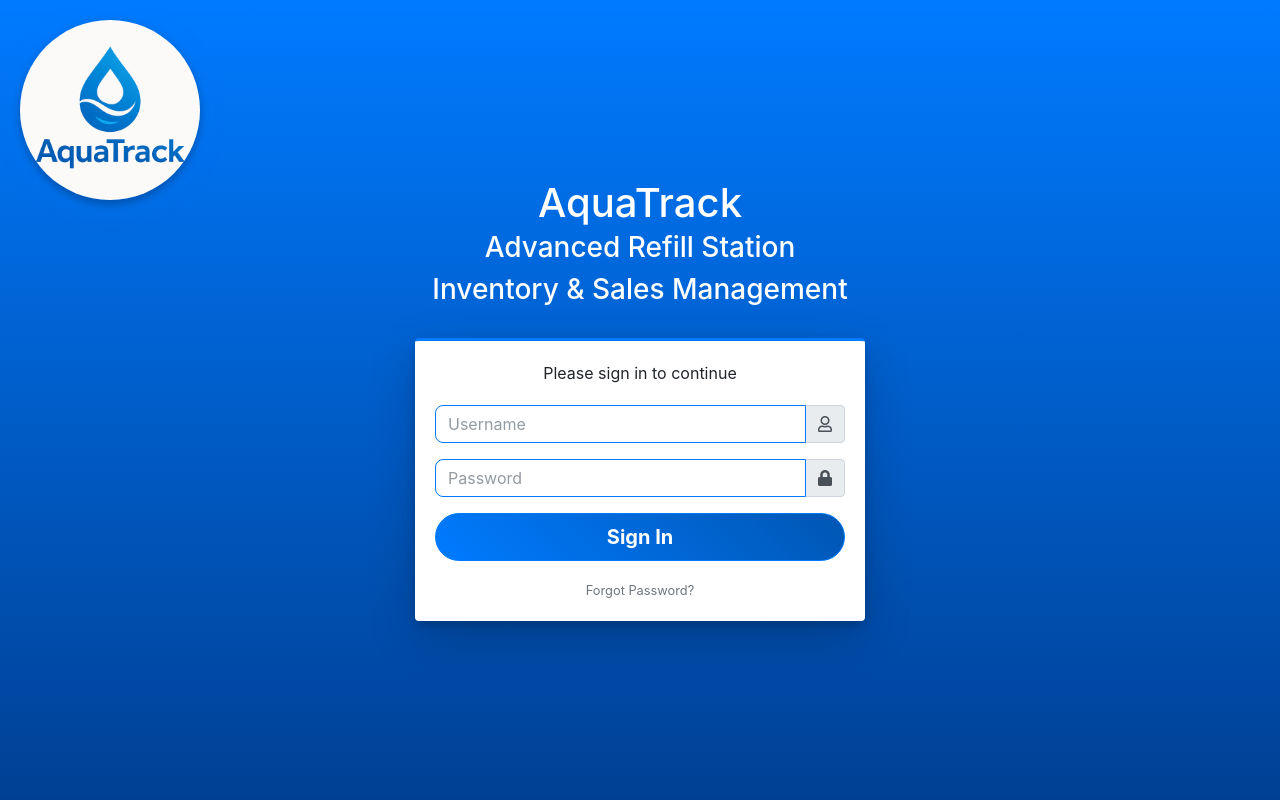
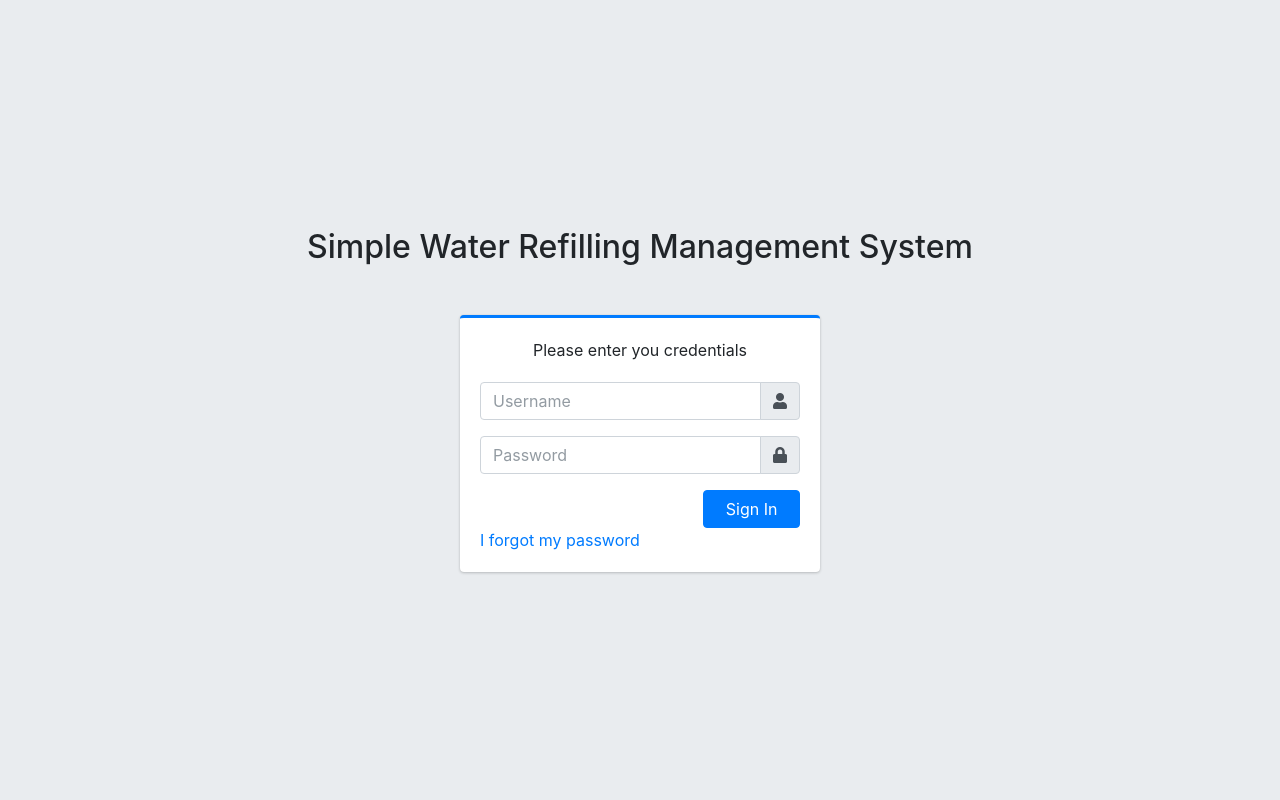
Before and after one commit to Ranel4142001/capstone, a PHP site: page /water_refilling/admin/login.php in a window 1280 px wide. Run offline with PHP 8.4, Linux system fonts and the light colour scheme; data comes from the database, SQL or seed files in the repository; some libraries are stand-ins or nearby versions.

Commit message:
okay pa mada nalang ahahah

```diff
--- a/admin/login.php
+++ b/admin/login.php
@@ -1,136 +1,68 @@
-<?php
-session_start();
-
-require_once('../config.php');
-
-
-// Handle login form submission
-if ($_SERVER['REQUEST_METHOD'] === 'POST') {
-    $username = $_POST['username'] ?? '';
-    $password = $_POST['password'] ?? '';
-
-    $qry = $conn->query("SELECT * FROM users WHERE username = '{$conn->real_escape_string($username)}'");
-    if ($qry && $qry->num_rows > 0) {
-        $user = $qry->fetch_assoc();
-        if (password_verify($password, $user['password'])) {
-            // Save user info to session
-            $_SESSION['userdata'] = $user;
-
-            header("Location: /water_refilling/admin/index.php");
-            exit();
-        } else {
-            $error = "Incorrect password.";
-        }
-    } else {
-        $error = "Username not found.";
-    }
-}
-?>
-
+<?php require_once('../config.php') ?>
 <!DOCTYPE html>
-<html lang="en" style="height: auto;">
-<?php require_once('inc/header.php'); ?>
-
-<body class="hold-transition login-page" style="background: linear-gradient(180deg, #007bff, #004094); position: relative;">
-<script> start_loader(); </script>
-
-<!-- AquaTrack Logo -->
-<div style="position: absolute; top: 20px; left: 20px; z-index: 10;">
-  <img src="../AquaTrack.png" alt="AquaTrack Logo" style="width: 180px; height: auto; border-radius: 50%; box-shadow: 0px 4px 10px rgba(0, 0, 0, 0.3); filter: drop-shadow(0px 4px 10px rgba(0, 123, 255, 0.5));">
-</div>
-
-<!-- Title & Description -->
-<div class="text-center mb-3">
-  <h1 class="fw-bold text-light mb-1">AquaTrack</h1>
-  <h3 class="fw-semibold text-light">Advanced Refill Station</h3>
-  <h3 class="fw-semibold text-light mb-3">Inventory & Sales Management</h3>
-</div>
-
-<!-- Login Box -->
-<div class="login-box" style="width: 450px; max-width: 90%;">
-  <div class="card card-outline card-primary shadow-lg rounded-3">
+<html lang="en" class="" style="height: auto;">
+ <?php require_once('inc/header.php') ?>
+<body class="hold-transition login-page">
+  <script>
+    start_loader()
+  </script>
+  <h2 class="text-center mb-4 pb-4"><?php echo $_settings->info('name') ?></h2>
+<div class="login-box">
+  <!-- /.login-logo -->
+  <div class="card card-outline card-primary">
     <div class="card-body">
-      <p class="login-box-msg">Please sign in to continue</p>
-
-      <?php if (!empty($error)): ?>
-        <div class="alert alert-danger text-sm"><?= $error ?></div>
-      <?php endif; ?>
+      <p class="login-box-msg">Please enter you credentials</p>
 
       <form id="login-frm" action="" method="post">
         <div class="input-group mb-3">
-          <input type="text" class="form-control custom-input" name="username" placeholder="Username" required>
-          <div class="input-group-append"><span class="input-group-text fas fa-user"></span></div>
-        </div>
-
-        <div class="input-group mb-3">
-          <!-- Added id property for toggle functionality -->
-          <input type="password" id="password-field" class="form-control custom-input" name="password" placeholder="Password" required>
+          <input type="text" class="form-control" name="username" placeholder="Username">
           <div class="input-group-append">
-            <!-- Added a clickable lock icon for view/hide -->
-            <span class="input-group-text">
-              <i class="fas fa-lock toggle-password" style="cursor: pointer;"></i>
-            </span>
+            <div class="input-group-text">
+              <span class="fas fa-user"></span>
+            </div>
           </div>
         </div>
-
-        <div class="row">
-          <div class="col-12 mb-2">
-            <button type="submit" class="btn btn-primary btn-block btn-lg rounded-pill custom-button">Sign In</button>
+        <div class="input-group mb-3">
+          <input type="password" class="form-control" name="password" placeholder="Password">
+          <div class="input-group-append">
+            <div class="input-group-text">
+              <span class="fas fa-lock"></span>
+            </div>
           </div>
         </div>
+        <div class="row">
+          <div class="col-8">
+          </div>
+          <!-- /.col -->
+          <div class="col-4">
+            <button type="submit" class="btn btn-primary btn-block">Sign In</button>
+          </div>
+          <!-- /.col -->
+        </div>
       </form>
+      <!-- /.social-auth-links -->
 
-      <div class="text-center mt-2">
-        <small class="text-muted">
-            <a href="../forgotpassword/index.php" class="text-muted">Forgot Password?</a>
-        </small>
-      </div>
+      <a href="../forgotpassword/index.php">I forgot my password</a>
 
-<!-- Styles -->
-<style>
-body { background: linear-gradient(180deg, #007bff 0%, #004094 100%); }
-.login-box {
-  box-shadow: 0px 4px 10px rgba(0, 0, 0, 0.2);
-  border-radius: 10px;
-  background-color: #f4f8fb;
-}
-.custom-input {
-  padding: 12px;
-  border-radius: 8px;
-  border: 1px solid #007bff;
-  background: #ffffff;
-}
-.custom-button {
-  background: linear-gradient(45deg, #007bff, #0056b3);
-  transition: 0.3s ease-in-out;
-  color: white;
-  font-weight: bold;
-}
-.custom-button:hover {
-  background: linear-gradient(45deg, #0056b3, #004094);
-}
-.text-light { color: #ffffff !important; }
-</style>
 
-<!-- Scripts -->
+    </div>
+    <!-- /.card-body -->
+  </div>
+  <!-- /.card -->
+</div>
+<!-- /.login-box -->
+
+<!-- jQuery -->
 <script src="plugins/jquery/jquery.min.js"></script>
+<!-- Bootstrap 4 -->
 <script src="plugins/bootstrap/js/bootstrap.bundle.min.js"></script>
+<!-- AdminLTE App -->
 <script src="dist/js/adminlte.min.js"></script>
 
-<!-- Added script for toggling password visibility -->
 <script>
-$(document).ready(function(){
-    $('.toggle-password').click(function(){
-        var passwordField = $('#password-field');
-        // Toggle field type between password and text
-        var type = passwordField.attr('type') === 'password' ? 'text' : 'password';
-        passwordField.attr('type', type);
-        // Toggle icon between lock and unlock
-        $(this).toggleClass('fa-lock fa-unlock-alt');
-    });
-});
+  $(document).ready(function(){
+    end_loader();
+  })
 </script>
-
-<script> $(document).ready(function(){ end_loader(); }); </script>
 </body>
 </html>
--- a/forgotpassword/debug_log.txt
+++ /dev/null
@@ -1 +0,0 @@
-Verifying email: ranellaurentedahil1401@gmail.com, Code: 813191
```
Also changed, not shown: classes/Login.php (+59 -74 lines).
